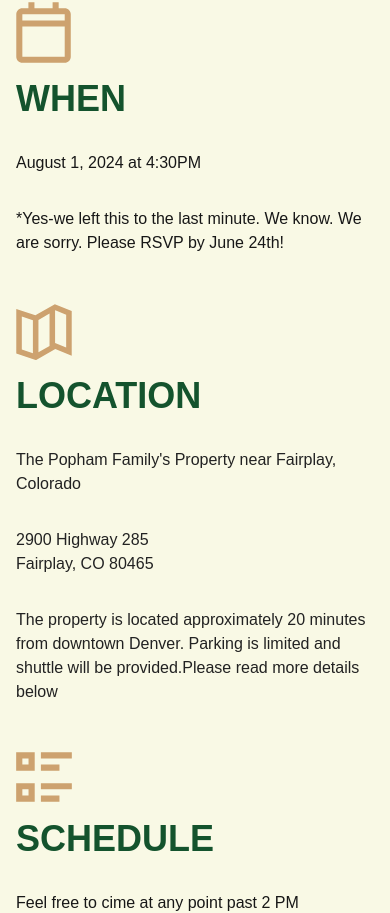
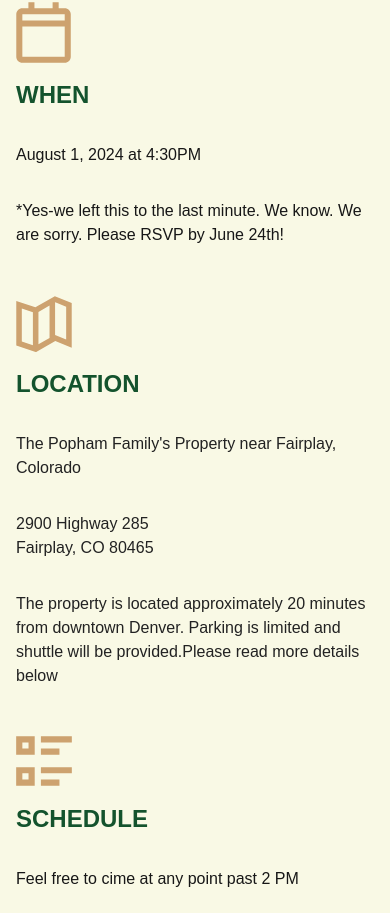
Before and after one commit to huntdavid175/event-templates, a Next.js app: page /template-sample in a window 390 px wide. Shown: the part 955-1868 px from the top of the page. Built offline with nearby package versions, Linux system fonts and the light colour scheme.

Commit message:
text size updated on mobile

```diff
--- a/app/template-sample/page.tsx
+++ b/app/template-sample/page.tsx
@@ -87,7 +87,7 @@ const SamplePage = () => {
                     ></path>
                   </svg>
                 </div>
-                <p className="text-4xl lg:text-5xl font-bold uppercase text-green-900">
+                <p className="text-2xl lg:text-5xl font-bold uppercase text-green-900">
                   WHEN
                 </p>
               </div>
@@ -117,7 +117,7 @@ const SamplePage = () => {
                     ></path>
                   </svg>
                 </div>
-                <p className="text-4xl lg:text-5xl font-bold uppercase text-green-900">
+                <p className="text-2xl lg:text-5xl font-bold uppercase text-green-900">
                   LOCATION
                 </p>
               </div>
@@ -137,7 +137,7 @@ const SamplePage = () => {
 
             {/* Schedule section */}
             <div className="mb-12">
-              <div className="flex flex-col lg:flex-row gap-y-4 lg:gap-y-0  lg:gap-x-8 mb-8">
+              <div className="flex flex-col lg:flex-row gap-y-4 lg:gap-y-0 lg:gap-x-8 mb-8">
                 <div className="w-[3.5rem] h-auto text-[#cda26f]">
                   <svg
                     xmlns="http://www.w3.org/2000/svg"
@@ -152,7 +152,7 @@ const SamplePage = () => {
                     ></path>
                   </svg>
                 </div>
-                <p className="text-4xl lg:text-5xl font-bold uppercase text-green-900">
+                <p className="text-2xl lg:text-5xl font-bold uppercase text-green-900">
                   SCHEDULE
                 </p>
               </div>
```
